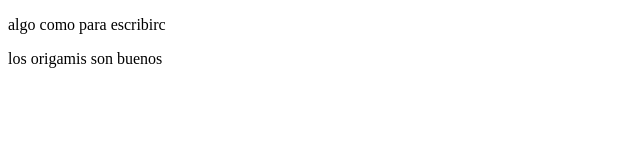
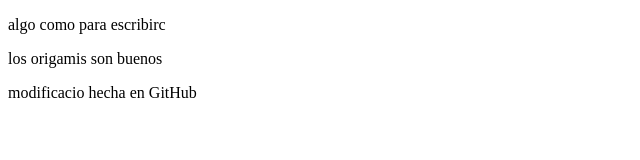
Before and after one commit to MartinGimenez/curso_git, a plain HTML site: page index.html in a window 1280 px wide. Shown: the whole page, without its empty margins (0-640 px from the left). Drawn offline with Linux system fonts and the light colour scheme.

Commit message:
modificacion en el index.html desde github

```diff
--- a/index.html
+++ b/index.html
@@ -8,6 +8,6 @@
 <body>
     <p>algo como para escribirc</p>
     <p>los origamis son buenos</p>
-
+    <p>modificacio hecha en GitHub</p>
 </body>
 </html>
```
